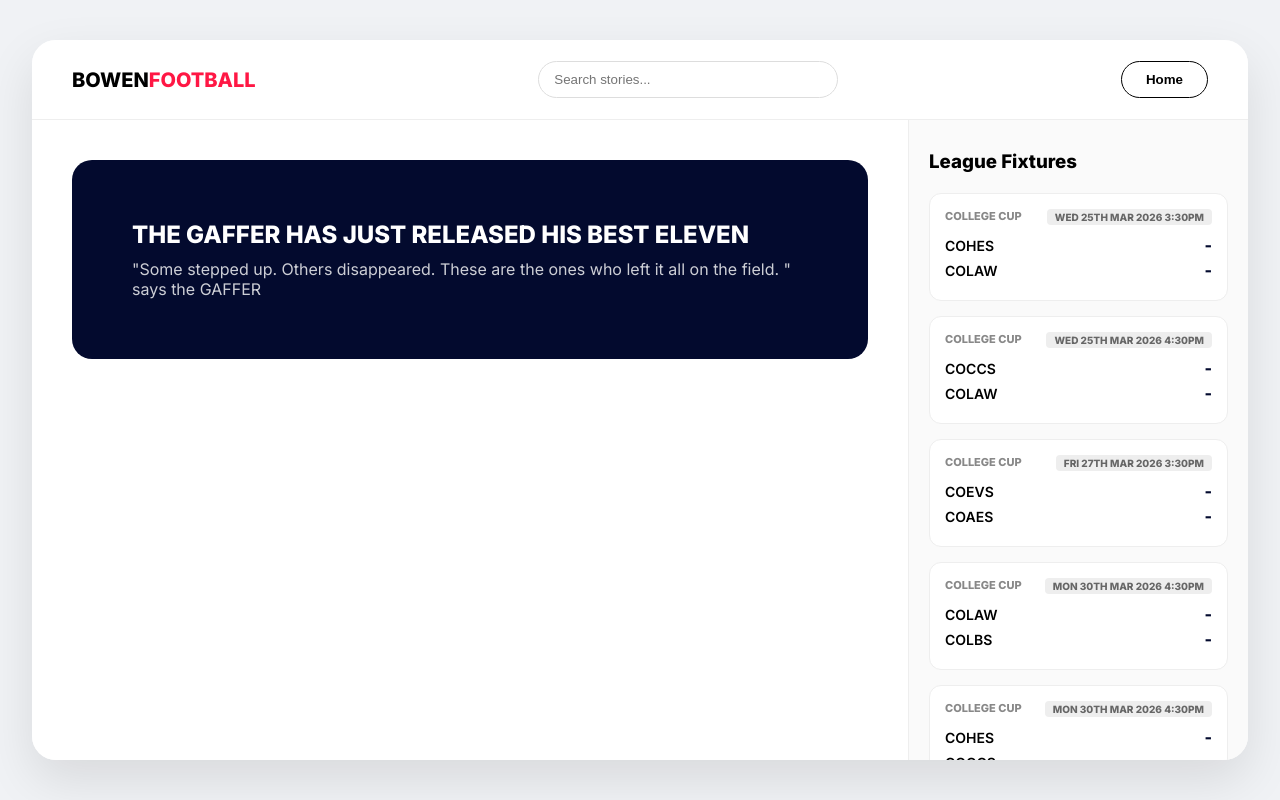
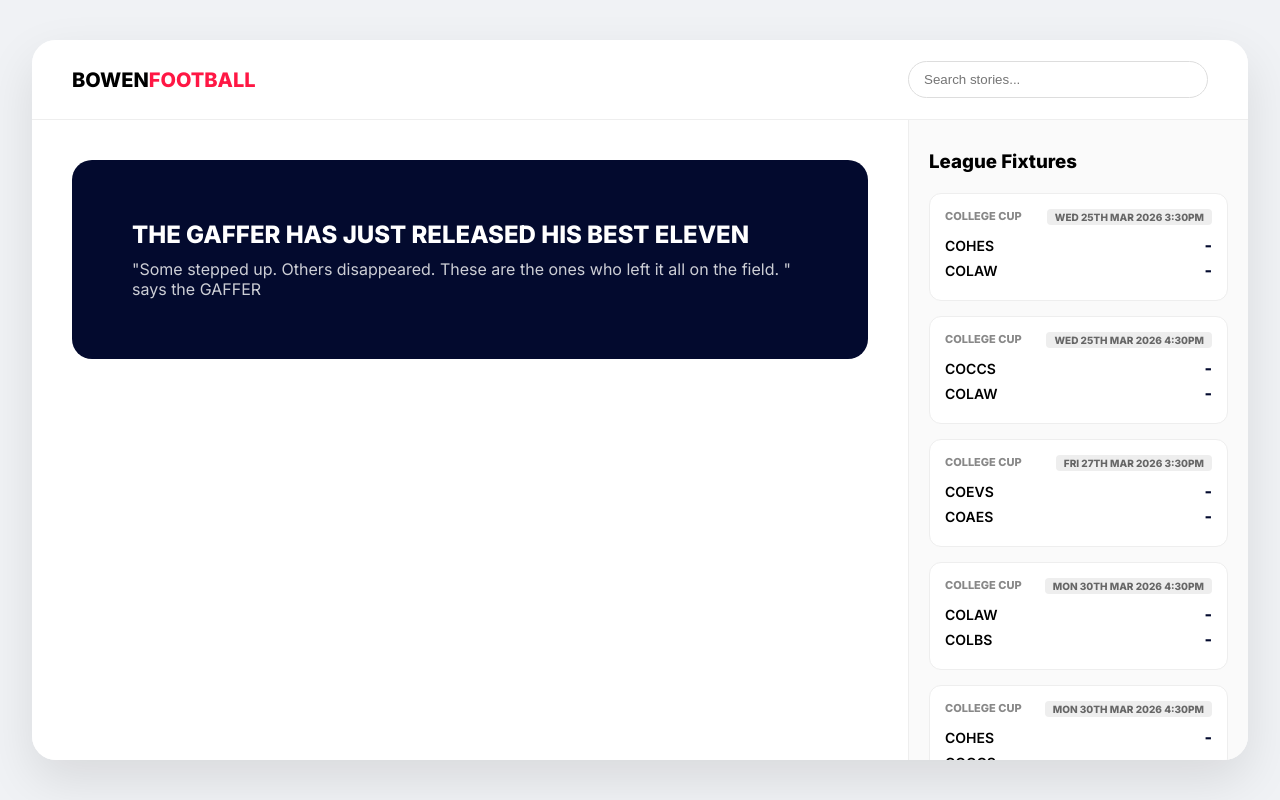
Before and after one commit to sega543/bowen-football, a website: page news.html in a window 1280 px wide. Drawn offline with Linux system fonts and the light colour scheme.

Commit message:
new changes

```diff
--- a/news.html
+++ b/news.html
@@ -70,7 +70,7 @@
         <div class="search-container">
             <input type="text" id="searchInput" placeholder="Search stories..." onkeyup="searchStories()">
         </div>
-        <button class="home-btn-glass" onclick="window.location.href='index.html'">Home</button>
+        <!-- <button class="home-btn-glass" onclick="window.location.href='index.html'">Home</button> -->
     </header>
 
     <main id="mainContent">
```
